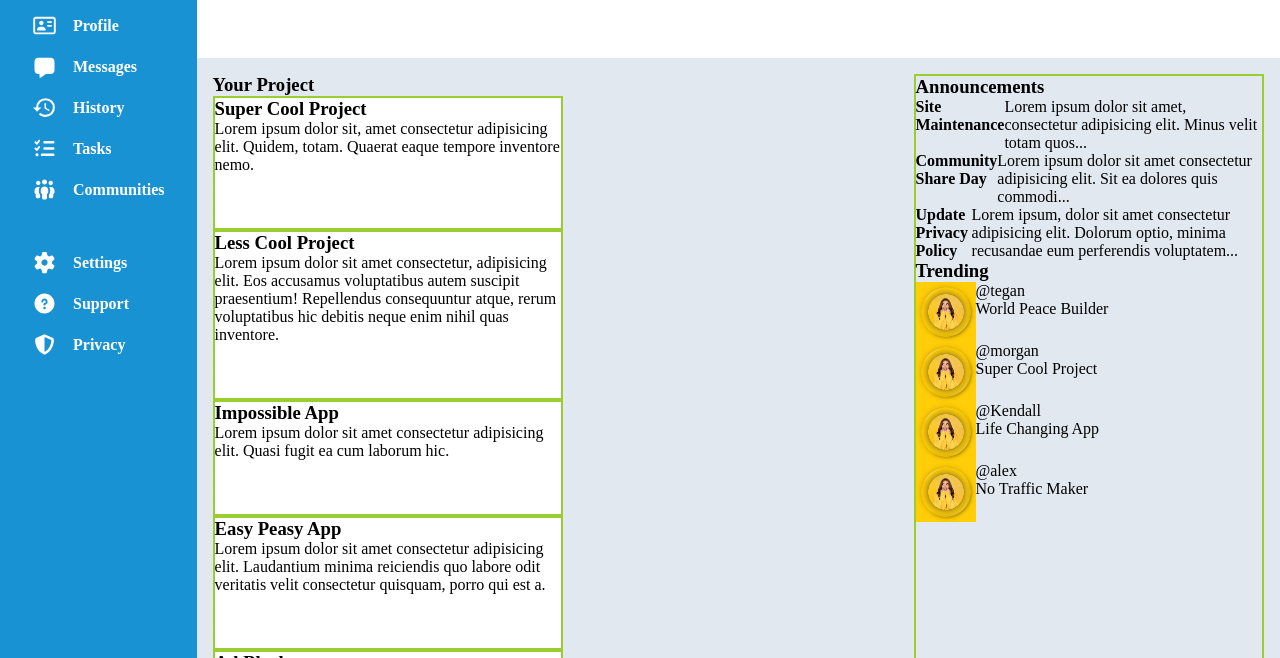
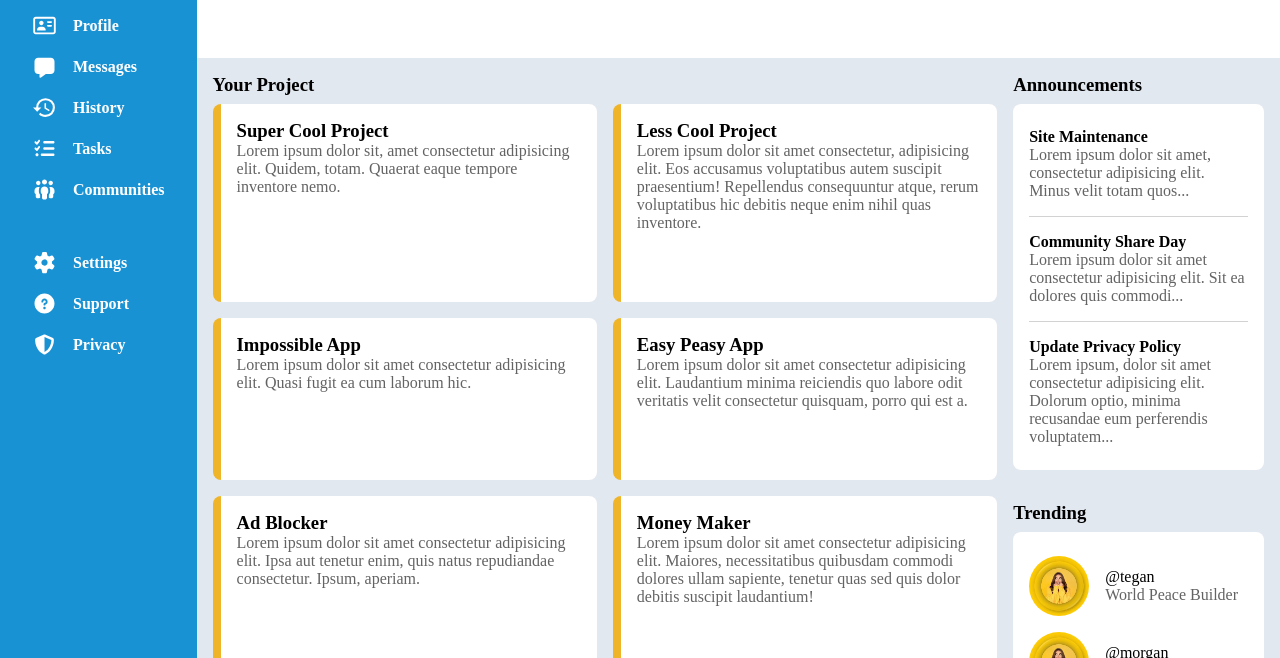
Before and after one commit to fanuelH/top-admin-dashboard, a plain HTML site: page index.html in a window 1280 px wide. Shown: the part 142-800 px from the top of the page. Drawn offline with Linux system fonts and the light colour scheme.

Commit message:
style(main): style project, announcement and trending cards

```diff
--- a/assets/css/style.css
+++ b/assets/css/style.css
@@ -136,25 +136,67 @@ button {
 main {
   grid-area: 2 / 2 / 5 / 9;
   display: grid;
-  grid-template: repeat(3, 1fr) / repeat(3, 1fr);
+  grid-template: repeat(3, 1fr) / repeat(4, 1fr);
   padding: 1em;
+  gap: 1em;
 }
 
-.project-wrapper {
-  grid-area: 1 / 1/ 4 / 3;
-  border: 2px solid yellowgreen;
+.projects-wrapper {
+  grid-area: 1 / 1/ 4 / 4;
 }
 
-.card-wrapper {
+.project-card-wrapper {
   display: grid;
-  grid-template-columns: repeat(auto-fit, minmax(150px, 1fr));
+  grid-template-columns: repeat(auto-fit, minmax(300px, 1fr));
+  gap: 1em;
+  margin-top: 0.5em;
 }
 
 .project-card {
   background-color: white;
-  border: 2px solid yellowgreen;
+  padding: 1em;
+  border-radius: 0.5em;
+  border-left: 0.5em solid #f0b429;
 }
 .sidebar {
-  grid-area: 1 / 3/ 4 / 4;
-  border: 2px solid yellowgreen;
+  grid-area: 1 / 4/ 4 / 5;
 }
+
+.card-wrapper {
+  background-color: white;
+  padding: 1.5em 1em;
+  margin-top: 0.5em;
+  border-radius: 0.5em;
+  margin-bottom: 2em;
+}
+
+.announcements-wrapper .card-wrapper li {
+  display: flex;
+  flex-direction: column;
+}
+
+.announcements-wrapper .card-wrapper li:not(:last-child) {
+  border-bottom: 1px solid #d2d2d2;
+  padding-bottom: 1em;
+  margin-bottom: 1em;
+}
+
+.project-detail,
+.announcement-detail {
+  color: #636363;
+}
+
+.trending-wrapper img {
+  border-radius: 50%;
+}
+
+.trending-wrapper li {
+  display: flex;
+  align-items: center;
+  gap: 1em;
+  margin-bottom: 1em;
+}
+
+.user-contribution {
+  color: #636363;
+}
```
